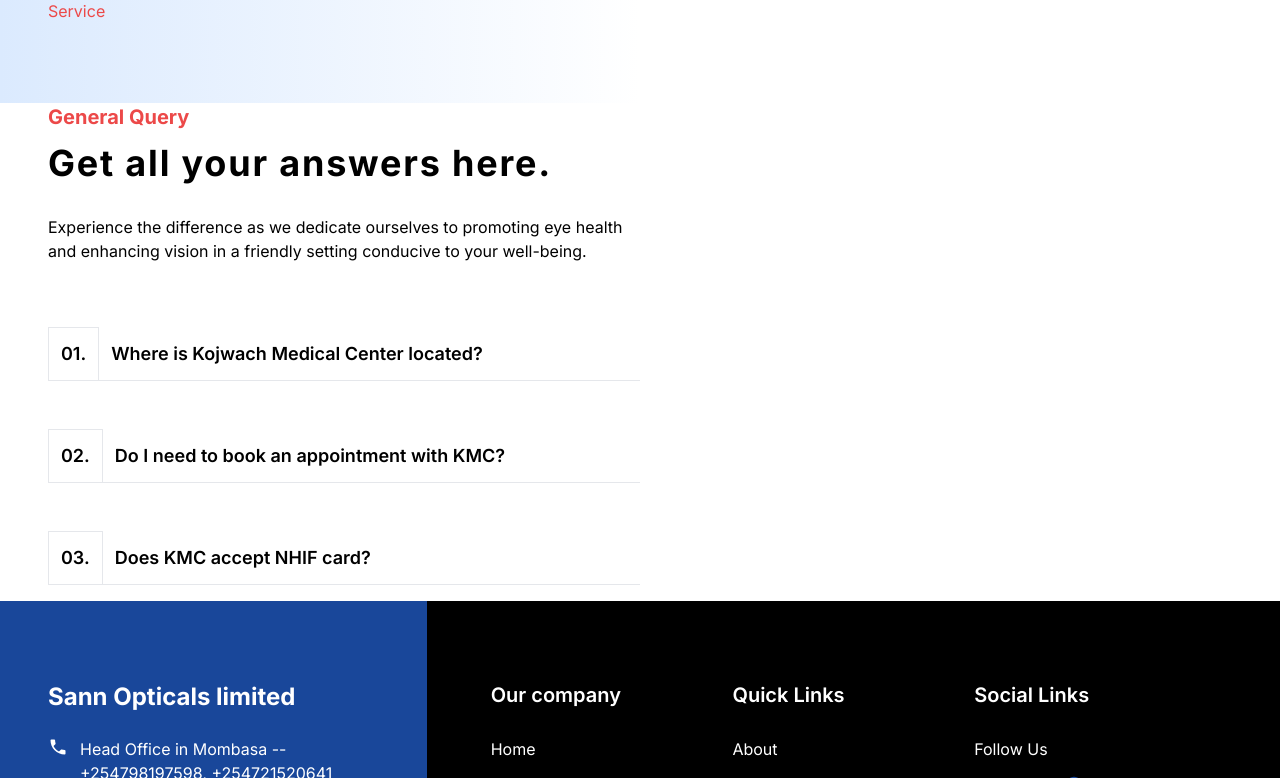
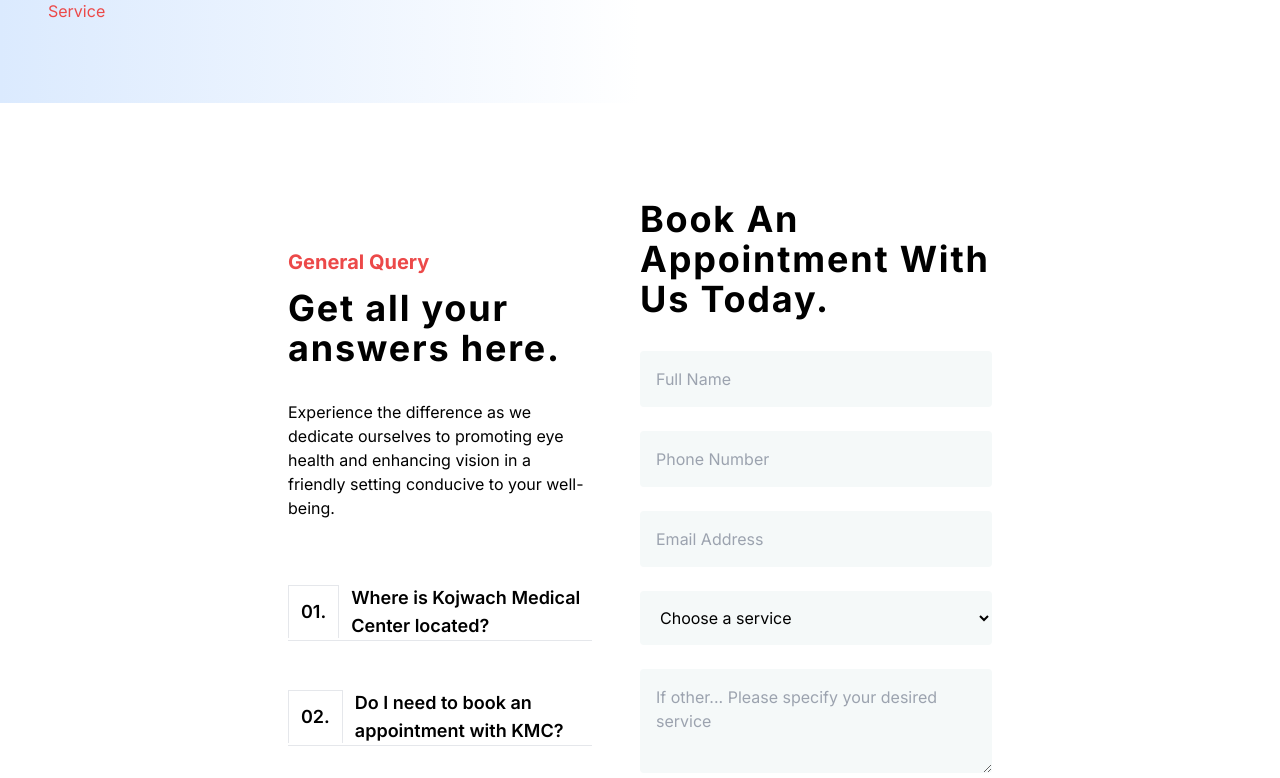
Before and after one commit to JoelOgira/sann-opticals, a Next.js app: page / in a window 1280 px wide. Shown: the part 1462-2240 px from the top of the page. Built offline with nearby package versions, Linux system fonts and the light colour scheme.

Commit message:
Added appointment form to the component

```diff
--- a/app/components/home/Appointment.jsx
+++ b/app/components/home/Appointment.jsx
@@ -1,15 +1,16 @@
+import AppointmentForm from "./AppointmentForm"
 import Faq from "./Faq"
 
 const Appointment = () => {
     return (
-        <section className='w-full bg-white'>
-            <div className="flex flex-col-reverse px-4 md:flex-row lg:px-12">
-                <div className=" grid items-center md:w-1/2 ">
+        <section className='w-full bg-white py-24'>
+            <div className="flex flex-col space-y-12 px-4 md:flex-row md:space-y-0 lg:px-72">
+                <div className=" grid items-center md:w-1/2 md:pr-12 ">
                     <Faq />
                 </div>
 
                 <div className=" grid items-center md:w-1/2 ">
-
+                    <AppointmentForm />
                 </div>
             </div>
         </section>
```
